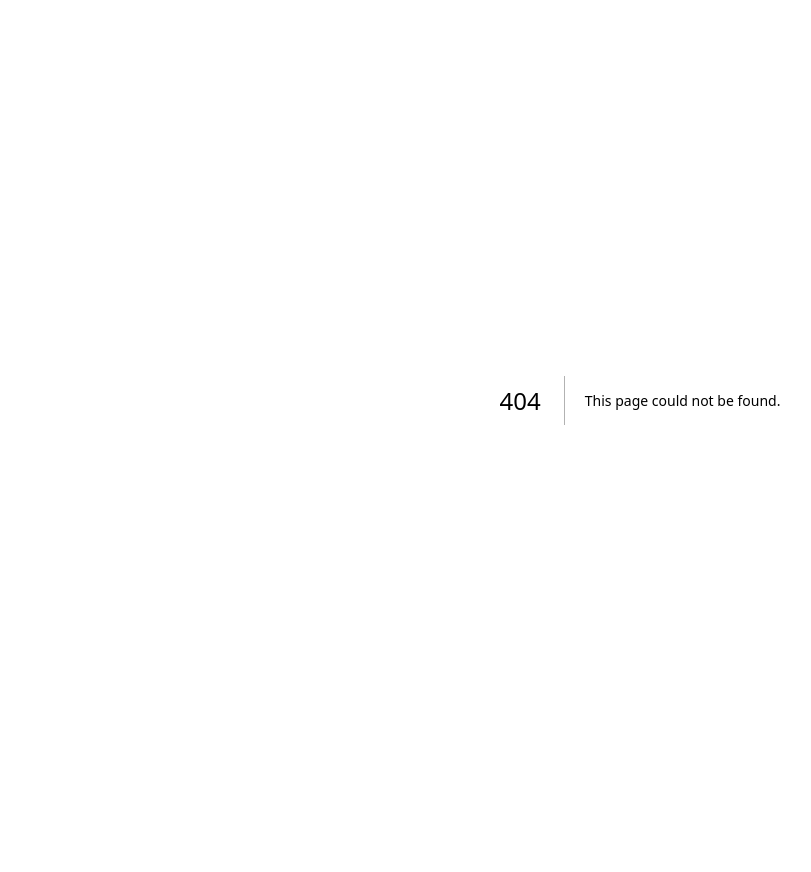
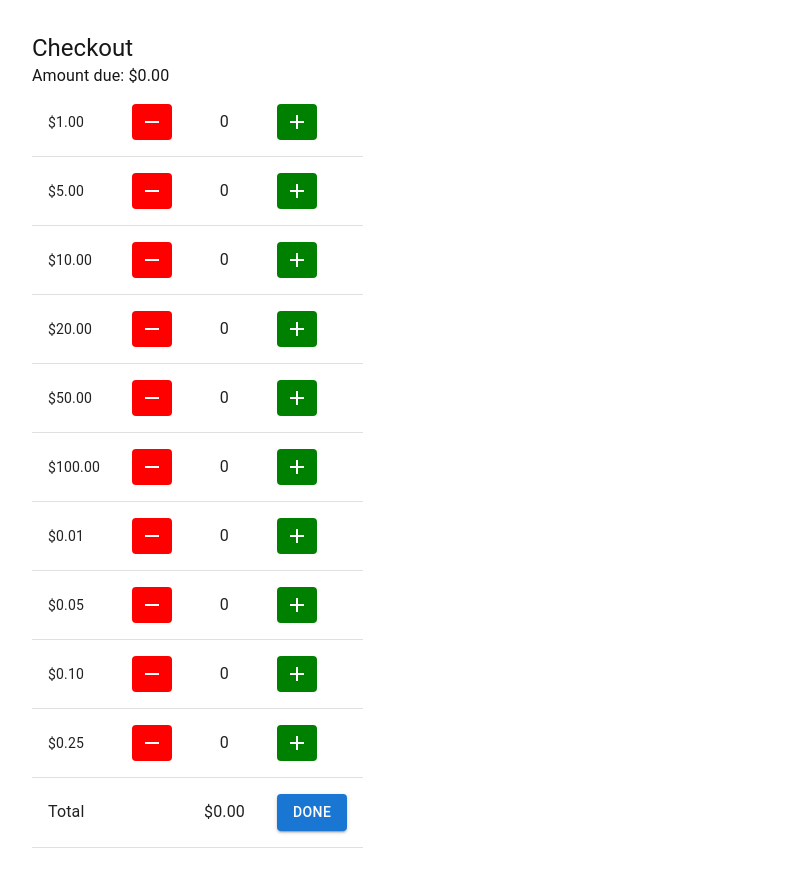
Before and after one commit to vregazzi/cash-register, a Next.js app: page /checkout in a window 1280 px wide. Before the commit this address had no page. Shown: the top 872 px of the page, without its empty margins (0-811 px from the left). Before the commit the page ends 800 px from the top, so only its background shows below. Built offline with nearby package versions, Linux system fonts and the light colour scheme.

Commit message:
finish checkout page

```diff
--- /dev/null
+++ b/src/app/CurrencyRow.tsx
@@ -0,0 +1,44 @@
+import { Button, IconButton, TableCell, TableRow, Typography } from "@mui/material";
+import AddIcon from '@mui/icons-material/Add';
+import RemoveIcon from '@mui/icons-material/Remove';
+import { useState } from "react";
+import Money from "./types/Money";
+
+interface CurrencyRowProps {
+    money: Money;
+    handleAdd: (value: number) => void;
+    handleRemove: (value: number) => void;
+}
+
+export default function CurrencyRow(props: CurrencyRowProps) {
+    const handleAddClick = () => {
+        props.handleAdd(props.money.value);
+    }
+    const handleRemoveClick = () => {
+        if (props.money.quantity === 0) {
+            return;
+        }
+        props.handleRemove(props.money.value);
+    }
+
+    return (
+        <TableRow>
+            <TableCell>${props.money.value.toFixed(2)}</TableCell>
+            <TableCell>
+                <Button onClick={handleRemoveClick} style={{ minWidth: 20, backgroundColor: "red", color: "white" }}>
+                    <RemoveIcon />
+                </Button>
+            </TableCell>
+            <TableCell>
+                <Typography align="center">
+                    {props.money.quantity}
+                </Typography>
+            </TableCell>
+            <TableCell>
+                <Button onClick={handleAddClick} style={{ minWidth: 20, backgroundColor: "green", color: "white" }}>
+                    <AddIcon />
+                </Button>
+            </TableCell>
+        </TableRow >
+    );
+}
--- a/src/app/PurchaseItemLine.tsx
+++ b/src/app/PurchaseItemLine.tsx
@@ -12,7 +12,6 @@ interface purchaseItemLineProps {
     list: PurchaseItem[];
     deleteItem: (id: string) => Promise<void>;
     editItem: (id: string, text: number) => Promise<void>;
-
 }
 
 export default function PurchaseItemLine(props: purchaseItemLineProps) {
--- /dev/null
+++ b/src/app/checkout/page.tsx
@@ -0,0 +1,105 @@
+"use client";
+import React from 'react';
+import PurchaseItem from '../types/PurchaseItem';
+import Money from '../types/Money';
+import { useSearchParams } from 'next/navigation'
+import { Box, Button, Table, TableBody, TableCell, TableRow, Typography } from '@mui/material';
+import CurrencyRow from '../CurrencyRow';
+import { calculateReturn } from '../util/calculate';
+
+const defaultMoneyList: Money[] = [
+    { value: 1, quantity: 0 },
+    { value: 5, quantity: 0 },
+    { value: 10, quantity: 0 },
+    { value: 20, quantity: 0 },
+    { value: 50, quantity: 0 },
+    { value: 100, quantity: 0 },
+    { value: .01, quantity: 0 },
+    { value: .05, quantity: 0 },
+    { value: .10, quantity: 0 },
+    { value: .25, quantity: 0 },
+]
+
+interface CheckoutProps {
+    list: PurchaseItem[];
+}
+
+export default function Checkout(props: CheckoutProps) {
+    const searchParams = useSearchParams()
+    const [money, setMoney] = React.useState(defaultMoneyList)
+    const jsonString = searchParams.get("list")
+    const list: PurchaseItem[] = JSON.parse(jsonString ? jsonString : "[]")
+    const purchaseTotal: number = list.reduce((acc, item) => acc + item.price * item.quantity, 0)
+    const currencyTotal: number = money.reduce((acc, item) => acc + item.value * item.quantity, 0)
+
+    const handleAdd = (value: number) => {
+        setMoney(money.map((item) => {
+            if (item.value === value) {
+                item.quantity += 1;
+            }
+            return item;
+        }));
+    }
+
+    const handleRemove = (value: number) => {
+        setMoney(money.map((item) => {
+            if (item.value === value && item.quantity > 0) {
+                item.quantity -= 1;
+            }
+            return item;
+        }));
+    }
+
+    const handleDone = () => {
+        const returnAmounts = calculateReturn(currencyTotal - purchaseTotal)
+        if (confirm(
+            "This is the amount of change to return, hit OK to return to the " +
+            "main menu and cancel to return to the payment screen:\n" +
+            returnAmounts.map(
+                (item) => `${item.quantity}: $${item.value.toFixed(2)}`
+            ).join("\n")
+        )) {
+            window.location.href = "/"
+        }
+    }
+
+    return (
+        <Box sx={{ m: 4 }}>
+            <Typography variant="h5">Checkout</Typography >
+            <Typography>Amount due: ${purchaseTotal.toFixed(2)}</Typography>
+            <Table sx={{ minWidth: 250, maxWidth: 250 }}>
+                <TableBody>
+                    {money.map((item) => {
+                        return (
+                            <CurrencyRow
+                                key={item.value}
+                                money={item}
+                                handleAdd={handleAdd}
+                                handleRemove={handleRemove}
+                            />
+                        );
+                    })}
+                    <TableRow>
+                        <TableCell>
+                            <Typography>Total</Typography>
+                        </TableCell>
+                        <TableCell />
+                        <TableCell>
+                            <Typography>${currencyTotal.toFixed(2)}</Typography>
+                        </TableCell>
+                        <TableCell>
+                            <Button
+                                variant="contained"
+                                onClick={handleDone}
+                                disabled={
+                                    currencyTotal - purchaseTotal < 0
+                                }>
+                                Done
+                            </Button>
+                        </TableCell>
+                    </TableRow>
+                </TableBody>
+            </Table>
+        </Box>
+    );
+}
--- a/src/app/layout.tsx
+++ b/src/app/layout.tsx
@@ -14,8 +14,7 @@ const geistMono = localFont({
 });
 
 export const metadata: Metadata = {
-  title: "Create Next App",
-  description: "Generated by create next app",
+  title: "Cash Register",
 };
 
 export default function RootLayout({
--- /dev/null
+++ b/src/app/types/Money.ts
@@ -0,0 +1,4 @@
+export default interface Money {
+    value: number;
+    quantity: number;
+}
--- /dev/null
+++ b/src/app/util/calculate.ts
@@ -0,0 +1,18 @@
+import Money from "../types/Money";
+
+export function calculateReturn(paidExtra: number): Money[] {
+    const denominations = [100, 50, 20, 10, 5, 1, 0.25, 0.10, 0.05, 0.01];
+    const returnAmounts: Money[] = [];
+    let remaining = paidExtra;
+    denominations.forEach((denomination) => {
+        const quantity = Math.floor(remaining / denomination);
+        if (quantity > 0) {
+            returnAmounts.push({
+                value: denomination,
+                quantity: quantity,
+            });
+            remaining -= denomination * quantity;
+        }
+    });
+    return returnAmounts;
+}
```
Also changed, not shown: src/app/CheckoutButton.tsx (line endings or trailing spaces), src/app/util/api.ts (added).
